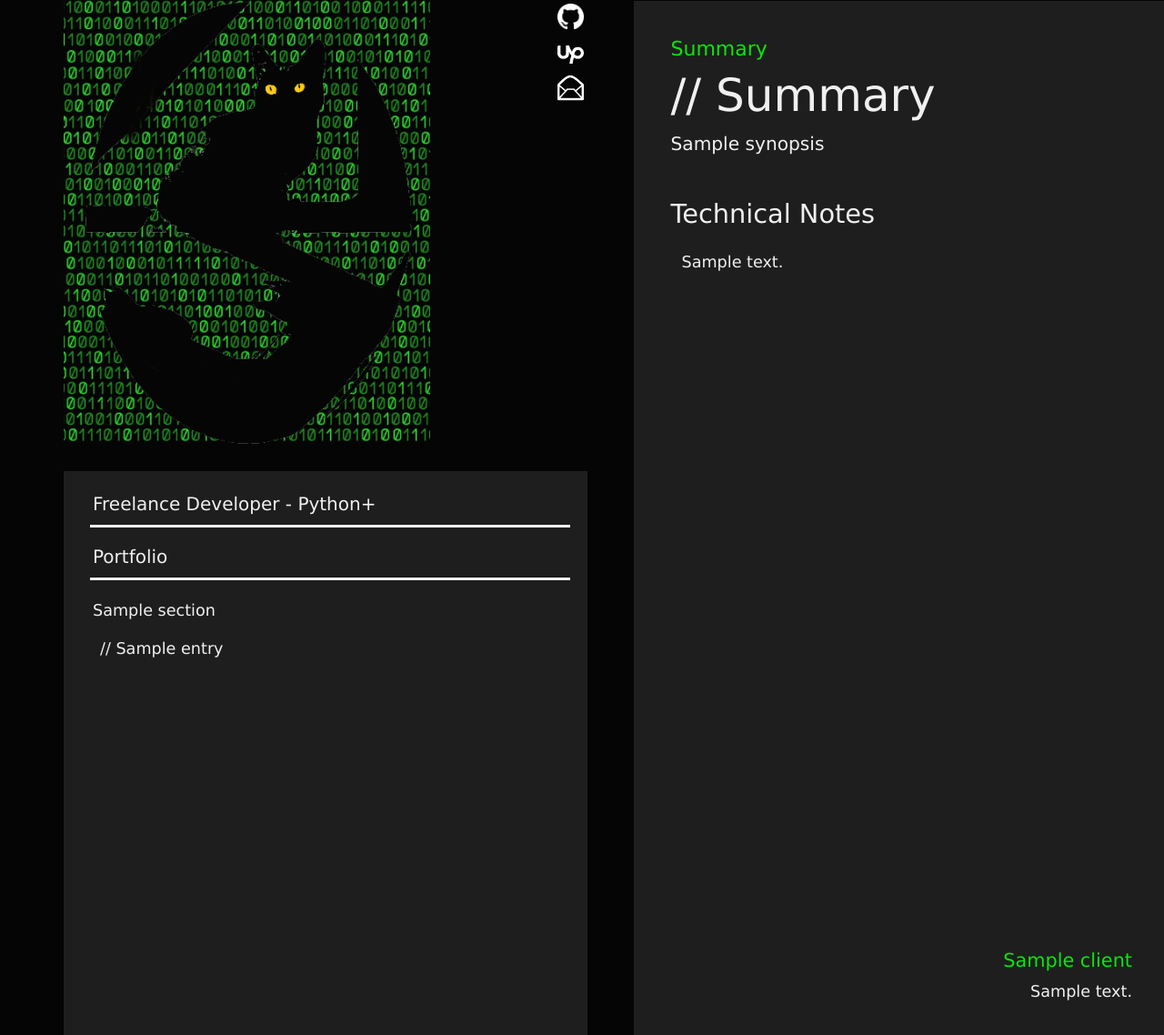
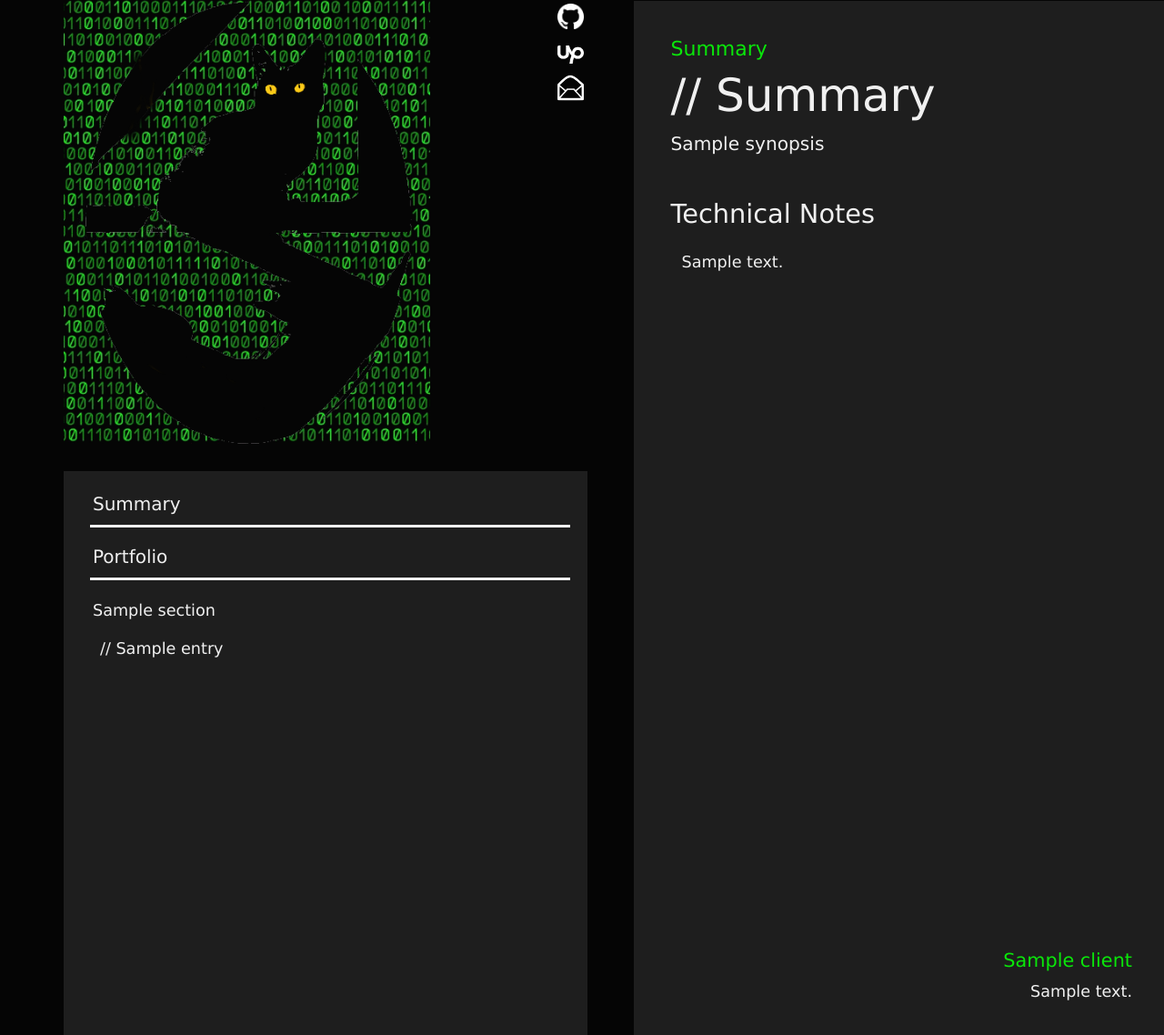
Before and after one commit to gravy-jones-locker/locker, a Django app: template display/templates/display/index.html in a window 1280 px wide. Shown: the part 79-1217 px from the top of the page at 91% size. Run offline with Django 3.2, Linux system fonts and the light colour scheme; the template is opened without the code that fills it: most values are stand-ins (such as "Sample title", 1, 10 or a date in 2020); grey boxes marked "Sample" are stand-in pictures.

Commit message:
Reset title

```diff
--- a/display/templates/display/index.html
+++ b/display/templates/display/index.html
@@ -35,7 +35,7 @@
             </div>
             <nav id="navvy" class="navbar navbar-light flex-column align-items-stretch adaptive">
                 <nav class="nav nav-pills flex-column">
-                    <a class="navbar-brand nav-link" href="#summary">Freelance Developer - Python+</a>
+                    <a class="navbar-brand nav-link" href="#summary">Summary</a>
                     <span class="navbar-brand inactive">Portfolio</span>
                     {% for section in sections %}
                     {% if section.name != "Summary" %}
@@ -58,7 +58,7 @@
             <div id="content" class="scroll-container adaptive" data-bs-spy="scroll" data-bs-offset="0" data-bs-target="#navvy">
                 {% for section in sections %}
                 {% for entry in section.portfolioentry_set.all %}
-                <div id="{{ entry.ref }}" class="section" alt="{{ section.name }} // {{ entry.title }}">
+                <div id="{{ entry.ref }}" class="section" alt="{{ section.name }} // {% if section.name == 'Summary' %}Freelance Developer - Python+{% else %}{{ entry.title }}{% endif %}">
                     {% if entry.ref != 'summary' %}
                     <img class="background" src="{{ baseStatic }}imgs/covers/{{ entry.img }}">
                     {% endif %}
```
